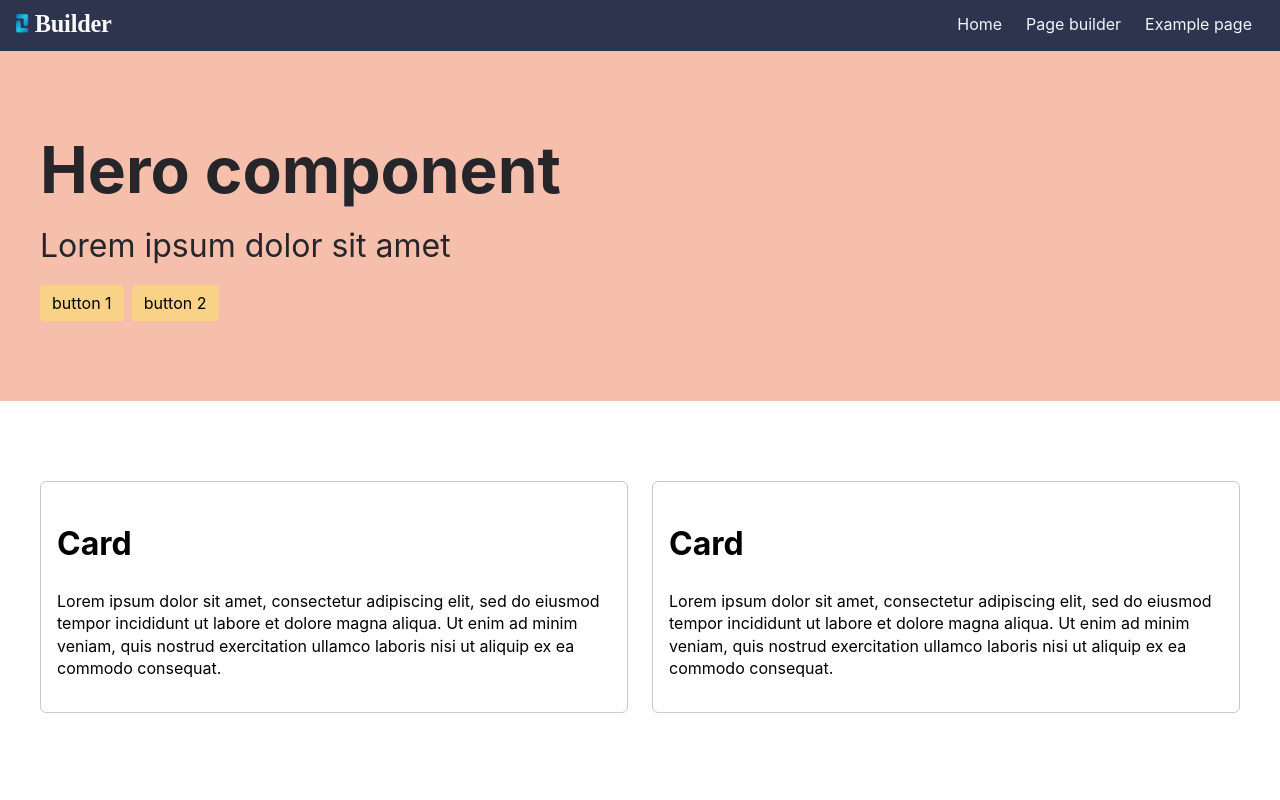
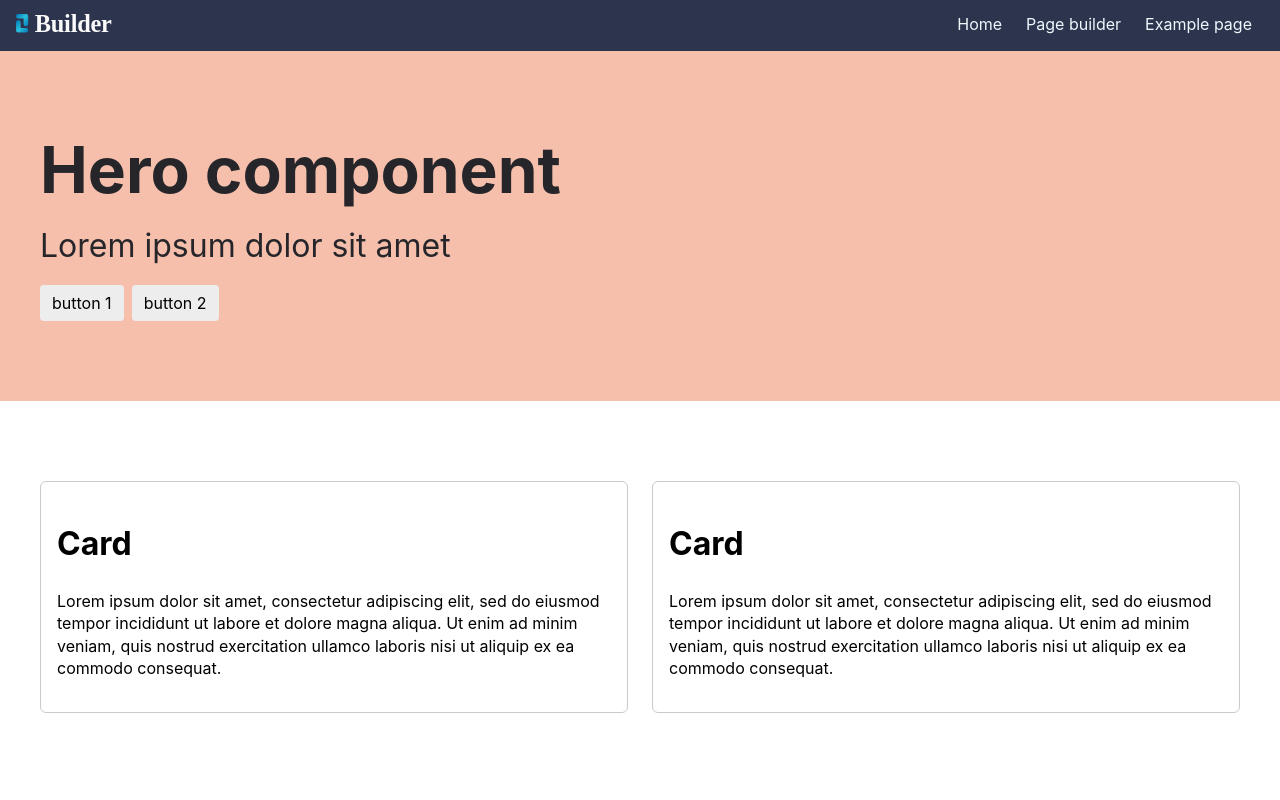
Before and after one commit to ejgoodwin/page-builder, a React (Create React App) app: page /preview in a window 1280 px wide. Shown: the top 800 px of the page. Built offline with nearby package versions, Linux system fonts and the light colour scheme.

Commit message:
separate button branding from pb buttons

```diff
--- a/src/components/section/SectionItem.js
+++ b/src/components/section/SectionItem.js
@@ -26,16 +26,25 @@ const SectionItem = ({ component, item }) => {
 function Buttons({ buttons }) {
 	const { primaryStyling, secondaryStyling } = useContext(BrandingColourContext);
 
+	const getButtonStyling = (type) => {
+		const styles = {};
+		if (type === 'primary') {
+			styles.backgroundColor = primaryStyling[0];
+			styles.color = primaryStyling[1];
+		} else if (type === 'secondary') {
+			styles.backgroundColor = secondaryStyling[0];
+			styles.color = secondaryStyling[1];
+		}
+		return styles;
+	}
+
 	return (
 		<div className="button-container">
 			{buttons.map((button) =>
 				<Link
-					className={`button ${button.classes}`}
+					className={`button ${button.classes ? button.classes : ''}`}
 					to={button.link ? button.link : ''}
-					style={{
-						backgroundColor: button.type === 'primary' ? primaryStyling[0] : secondaryStyling[0],
-						color: button.type === 'primary' ? primaryStyling[1] : secondaryStyling[1]
-					}}>
+					style={getButtonStyling(button.type)}>
 						{button.label}
 				</Link>)}
 		</div>
--- a/src/data/home-page-data.js
+++ b/src/data/home-page-data.js
@@ -14,13 +14,11 @@ const testData = [
 						label: 'Creat a new page',
 						link: '/page-builder',
 						classes: 'button--primary',
-						type: 'primary'
 					},
 					{
 						label: 'Example page',
 						link: '/example-page',
 						classes: 'button--secondary',
-						type: 'secondary'
 					}
 				]
 			}
@@ -70,7 +68,6 @@ const testData = [
 						label: 'Create new page',
 						link: '/page-builder',
 						classes: 'button--secondary',
-						type: 'secondary'
 					}
 				]
 			}
```
